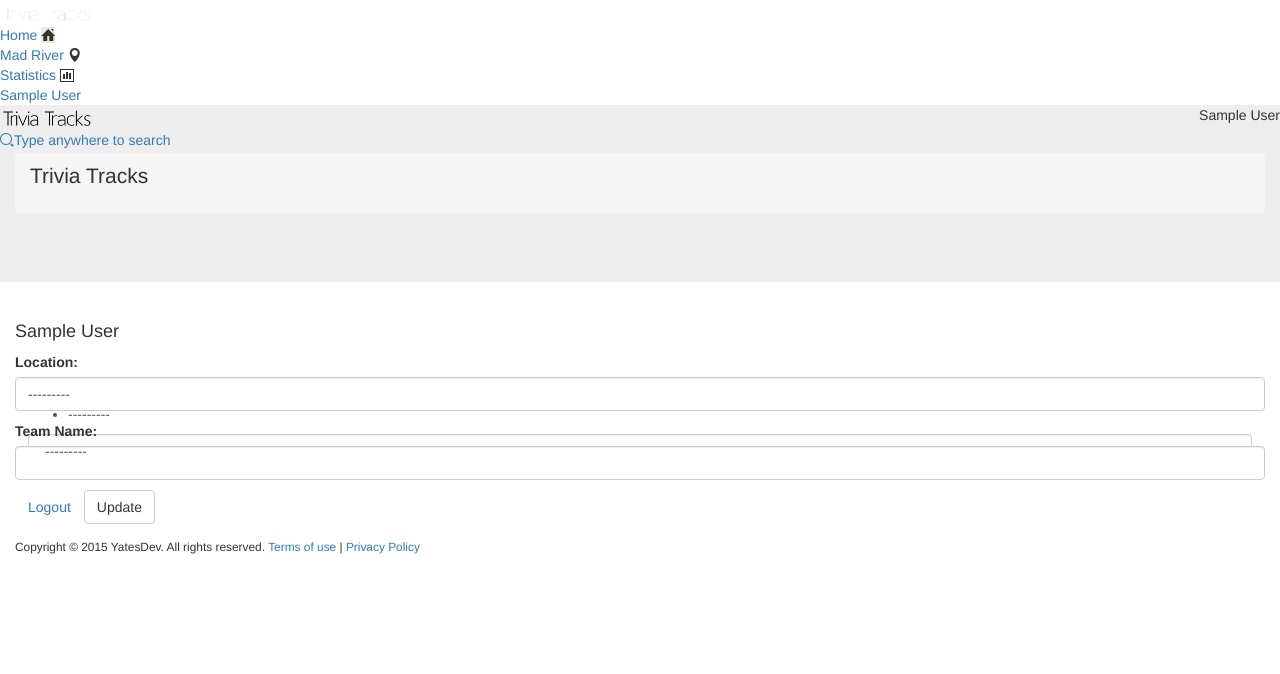
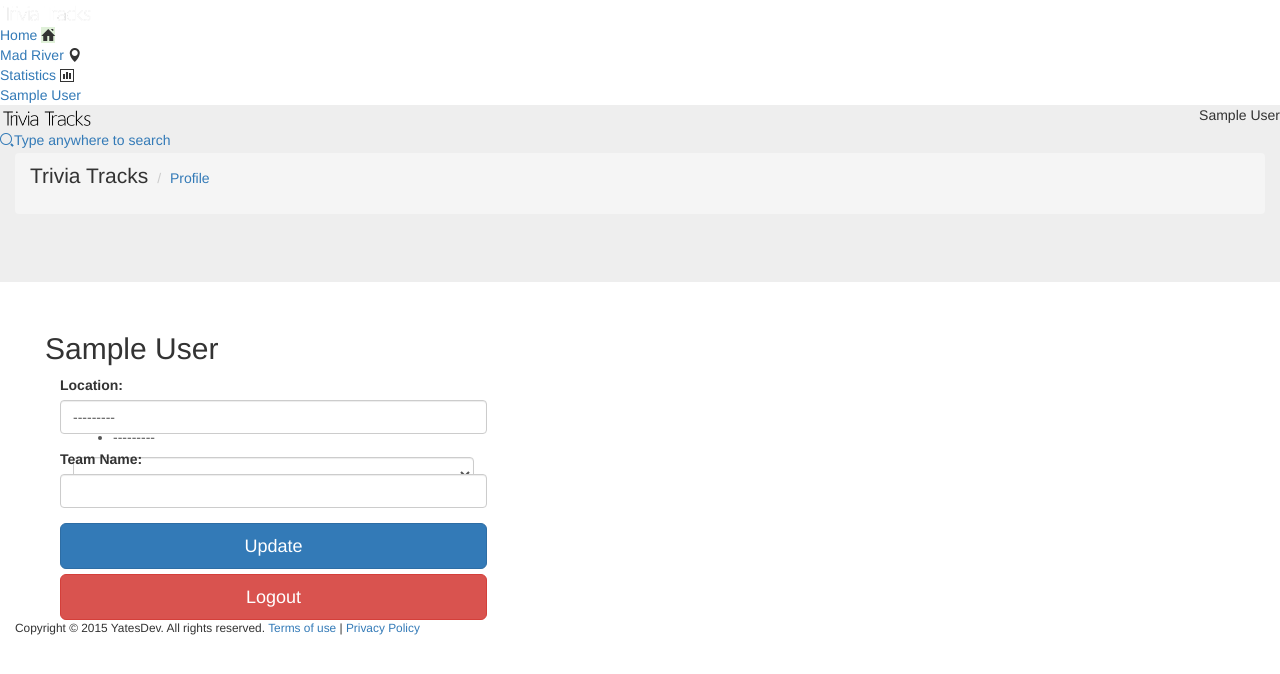
Before and after one commit to yatesdev/TriviaTracks, a Django app: template home/templates/home/profile.html in a window 1280 px wide. Shown: the top 674 px of the page. Run offline with Django 3.2, Linux system fonts and the light colour scheme; the template is opened without the code that fills it: values that come from a table or form of the project are taken from there, others are empty; the visitor is signed in with stand-in values (Sample User, id 1); parts of the project's set-up code (start-up, migrations or seed data) failed here and were passed over; some libraries are stand-ins or nearby versions; some web fonts are replaced.

Commit message:
Update Registration and Login UI

```diff
--- a/home/forms.py
+++ b/home/forms.py
@@ -36,10 +36,10 @@ class UserProfileForm(forms.ModelForm):
 		model = UserProfile
 		fields = ('location','team_name',)
 		widgets = {
-			'location' : forms.Select(attrs={'class':'cs-select form-control cs-skin-slide cs-transparent', 'data-init-plugin':'cs-select'}),
+			'location' : forms.Select(attrs={'class':'cs-select form-control cs-skin-slide cs-transparent', 'data-init-plugin':'cs-select', 'required':'true'}),
 			'team_name' : forms.TextInput(attrs={'class':'form-control', 'required':'true'}),
 		}
 		labels = {
+			'location' : _('Location'),
 			'team_name' : _('Team Name'),
-			'location' : _('Location'),
 		}
--- a/home/templates/home/profile.html
+++ b/home/templates/home/profile.html
@@ -1,6 +1,7 @@
 {%extends "home/__base.html" %}
 {% block title %} {{user.first_name}} {{user.last_name}} | {{block.super}} {% endblock %}
 {% block profile_menu %} active {% endblock %}
+{% block breadcrumbs %}<li><a href="#" class="active">Profile</a></li> {% endblock %}
 {% block javascript %}{{block.super}}
 <script>
 	 $(document).ready(function() {
@@ -9,10 +10,24 @@
  </script>
   {% endblock %}
 {% block content %}
-	<h4>{{user.first_name}} {{user.last_name}}</h4>
-	<form class="form-group"action="{% url "profile" %}" method="POST">
-		{% csrf_token %}
-		{{profile_form.as_p}}
-		<a href="{% url "logout" %}" class="btn red left">Logout</a><button type="submit" class="btn btn-default right">Update</button>
-	</form>
+<div class="col-xs-12">
+	<div class="col-md-8 no-padding">
+		<h2>{{user.first_name}} {{user.last_name}}</h2>
+		<form class="" action="{% url "profile" %}" method="POST">
+			{% csrf_token %}
+			<div class="form-group form-group-default col-md-7 form-group-default-selectfx">
+				{{profile_form.location.label_tag}}
+				{{profile_form.location}}
+			</div>
+			<div class="form-group form-group-default col-md-7">
+				{{profile_form.team_name.label_tag}}
+				{{profile_form.team_name}}
+			</div>
+			<div class="col-md-7">
+				<button type="submit" class="btn btn-primary btn-lg btn-block">Update</button>
+				<a href="{% url "logout" %}" class="btn btn-danger btn-lg btn-block">Logout</a>
+			</div>
+		</form>
+	</div>
+</div>
 {% endblock%}
--- a/home/templates/home/register.html
+++ b/home/templates/home/register.html
@@ -8,7 +8,7 @@
 <div class="col-xs-12">
 	{% if registered %}
 		<h4>Sign up successful!</h4>
-		<a href="{% url "index" %}" type="button" class="btn btn-primary">OK</a>
+		<a href="{% url "index" %}" type="button" class="btn btn-primary btn-lg">OK</a>
 	{% else %}
 	<div class="col-md-8 no-padding">
 		<h2>Sign up</h2>
```
Also changed, not shown: home/templates/home/login.html (+0 -32 lines).
